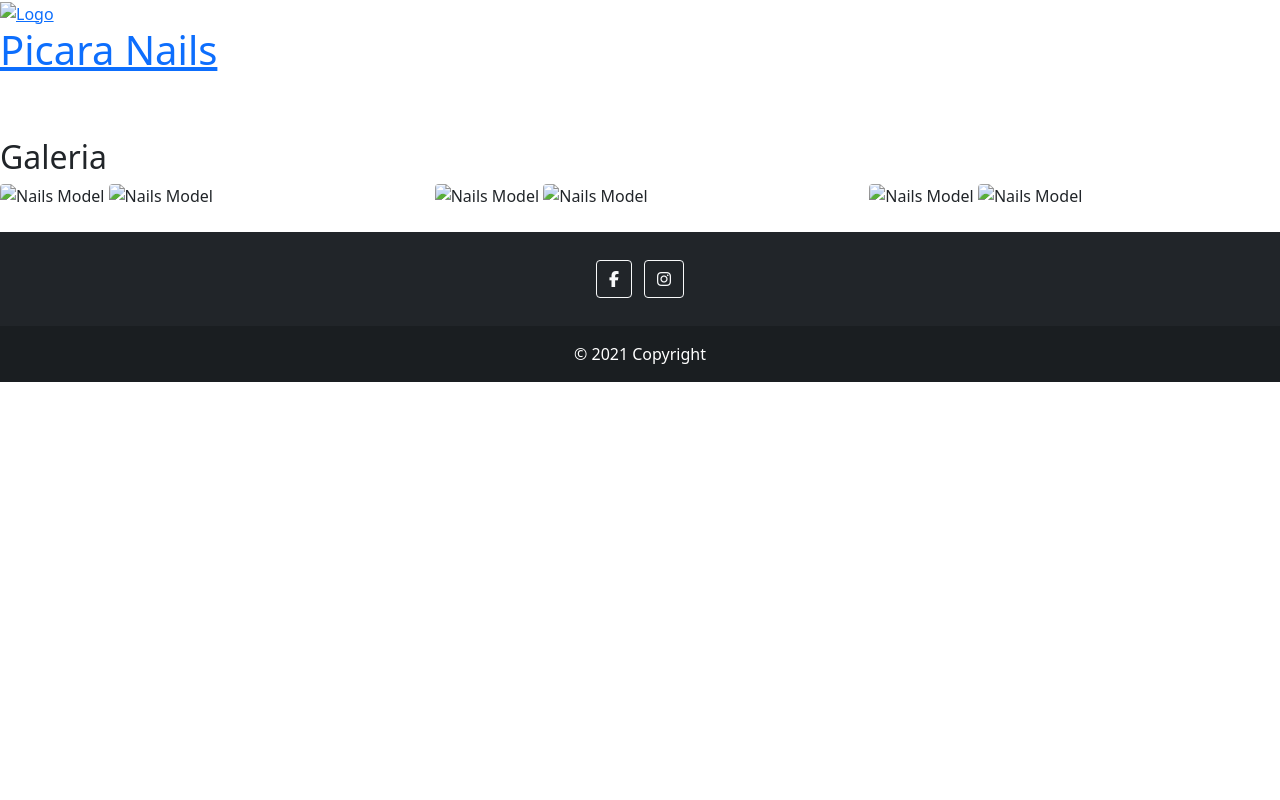
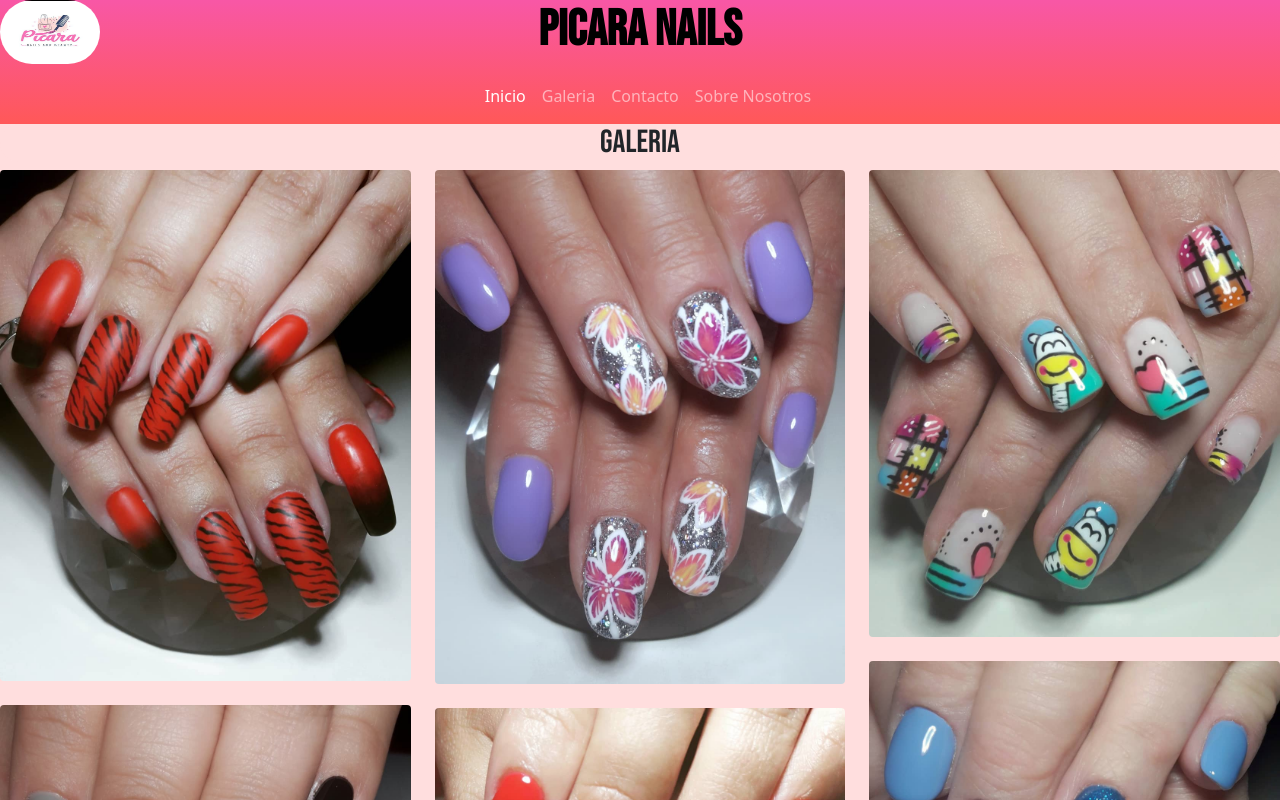
Before and after one commit to Lihuel-Saguin/PicaraNails, a website: page galeria.html in a window 1280 px wide. Shown: the top 800 px of the page. Drawn offline with nearby package versions, Linux system fonts and the light colour scheme; files that its build step writes are made by us from their sources; the site is published under a folder, as on GitHub Pages, so addresses that start at the root find nothing; a web font is replaced by a local one.

Commit message:
fixed link imagenes

```diff
--- a/galeria.html
+++ b/galeria.html
@@ -21,9 +21,9 @@
     <!--Link Bootstrap CSS-->
     <link href="https://cdn.jsdelivr.net/npm/bootstrap@5.1.3/dist/css/bootstrap.min.css" rel="stylesheet" integrity="sha384-1BmE4kWBq78iYhFldvKuhfTAU6auU8tT94WrHftjDbrCEXSU1oBoqyl2QvZ6jIW3" crossorigin="anonymous">
     <!--Link CSS-->
-    <link rel="stylesheet" href="/css/style.css">
-    <link rel="icon" href="/imagenes/logo.jpg">
-    <a href="index.html"><img src="/imagenes/logo.jpg" width="100" alt="Logo" class="principal__logo"></a>
+    <link rel="stylesheet" href="./css/style.css">
+    <link rel="icon" href="./imagenes/logo.jpg">
+    <a href="index.html"><img src="./imagenes/logo.jpg" width="100" alt="Logo" class="principal__logo"></a>
     <title>Picara Nails | Manicuria</title>
 </head>
 </head>
@@ -58,13 +58,13 @@
 <div class="row">
     <div class="col-lg-4 col-md-12 mb-4 mb-lg-0">
     <img
-        src="/imagenes/1.jpg"
+        src="./imagenes/1.jpg"
         class="w-100 shadow-1-strong rounded mb-4"
         alt="Nails Model"
     />
 
     <img
-        src="/imagenes/2.jpg"
+        src="./imagenes/2.jpg"
         class="w-100 shadow-1-strong rounded mb-4"
         alt="Nails Model"
     />
@@ -72,13 +72,13 @@
 
     <div class="col-lg-4 mb-4 mb-lg-0">
     <img
-        src="/imagenes/3.jpg"
+        src="./imagenes/3.jpg"
         class="w-100 shadow-1-strong rounded mb-4"
         alt="Nails Model"
     />
     <img
 
-        src="/imagenes/4.jpg"
+        src="./imagenes/4.jpg"
         class="w-100 shadow-1-strong rounded mb-4"
         alt="Nails Model"
 
@@ -87,13 +87,13 @@
 
     <div class="col-lg-4 mb-4 mb-lg-0">
     <img
-        src="/imagenes/5.jpg"
+        src="./imagenes/5.jpg"
         class="w-100 shadow-1-strong rounded mb-4"
         alt="Nails Model"
     />
 
     <img
-        src="/imagenes/7.jpg"
+        src="./imagenes/7.jpg"
         class="w-100 shadow-1-strong rounded mb-4"
         alt="Nails Model"
     />
```
Also changed, not shown: contacto.html (+3 -3 lines), index.html (+3 -3 lines), sobre nosotros.html (+4 -4 lines).
